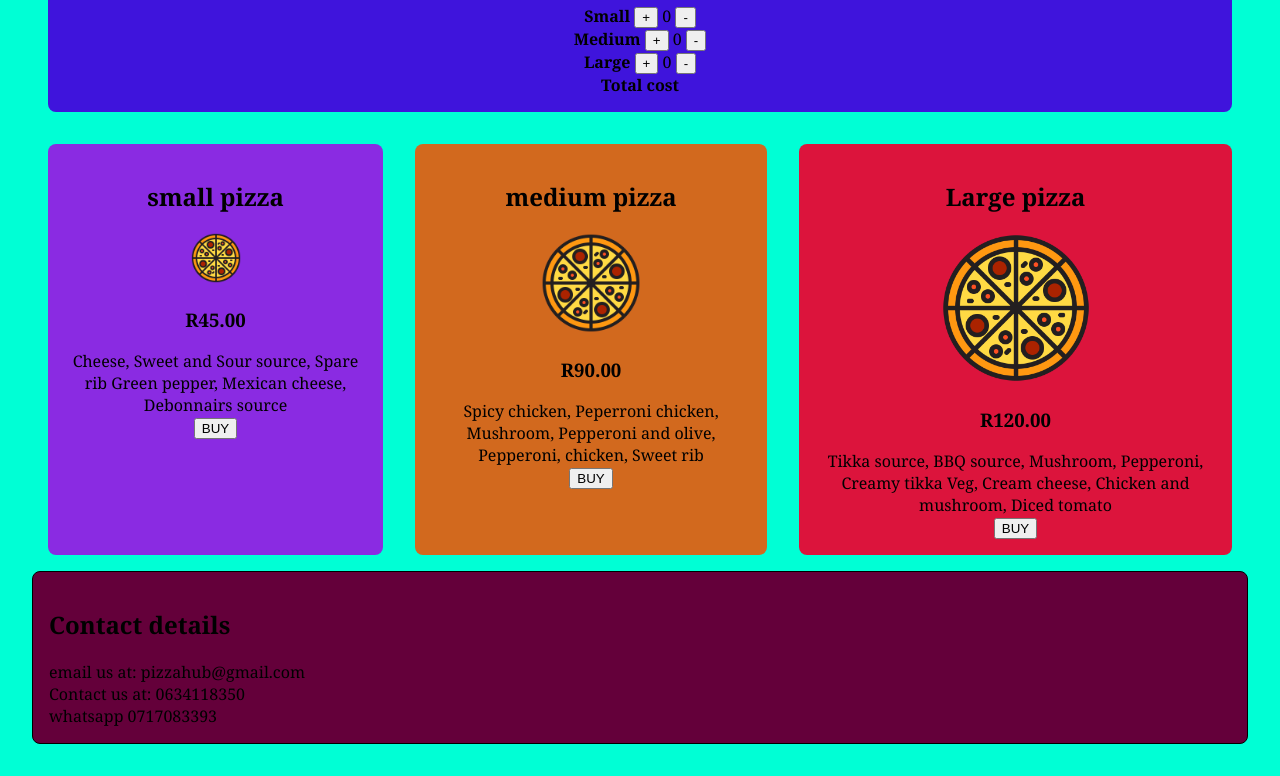
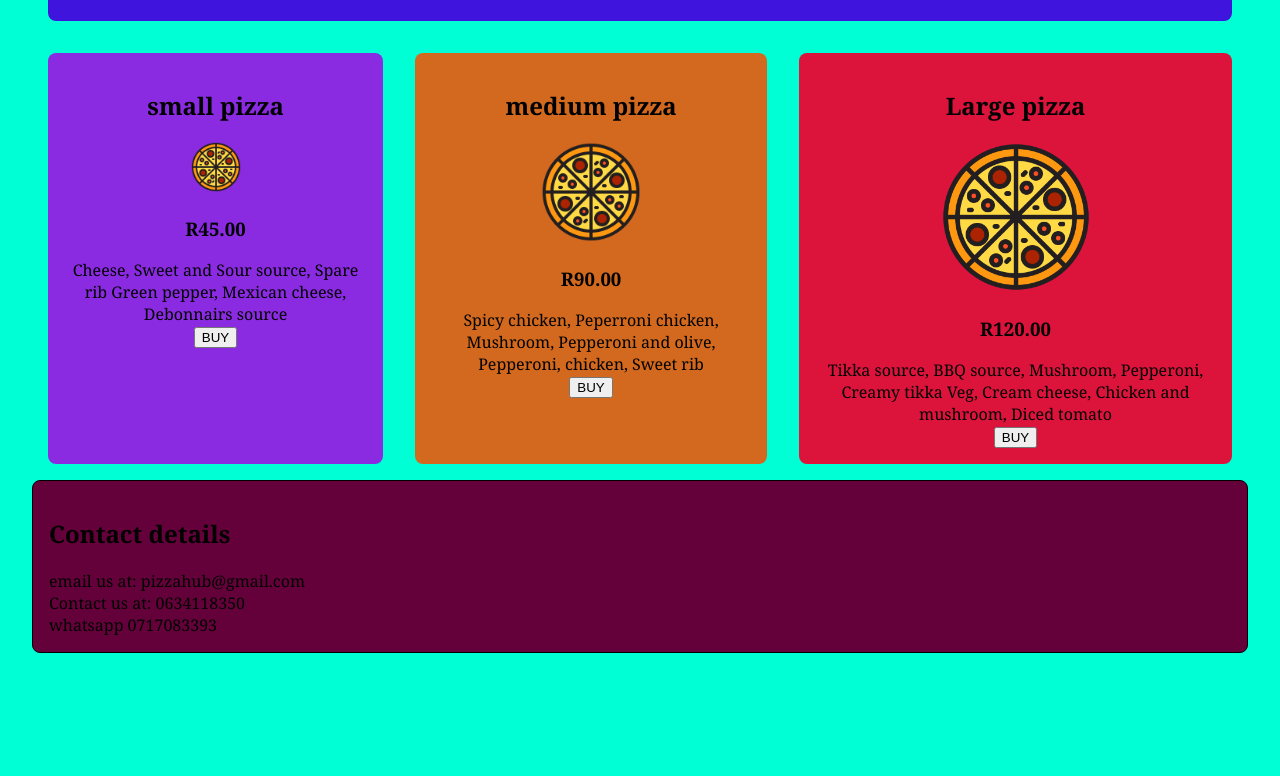
Before and after one commit to MZWANDILE0201/pizza-cart, a plain HTML site: page index.html in a window 1280 px wide. Shown: the part 279-1055 px from the top of the page. After the commit the page ends 964 px from the top, so only its background shows below. Drawn offline with nearby package versions, Linux system fonts and the light colour scheme.

Commit message:
second commit

```diff
--- a/index.html
+++ b/index.html
@@ -5,18 +5,26 @@
     <meta charset="UTF-8">
     <meta http-equiv="X-UA-Compatible" content="IE=edge">
     <meta name="viewport" content="width=device-width, initial-scale=1.0">
-    <title>Pizza Hub</title>
+    <title>Pizza hub</title>
     <link rel="stylesheet" href="style.css">
     <script defer src="https://cdn.jsdelivr.net/npm/alpinejs@3.x.x/dist/cdn.min.js"></script>
 </head>
 
 <body>
 
+
+    <h1>Pizza hub</h1>
+
     <div class="pizzaz"
-        x-data="{small:0, medium:0, large:0, Grandtotal:0, get total(){ return (this.small * 40.00 + this.medium * 70.00 + this.large * 120.00 ).toFixed(2)}, GrandTotal:0, checkout: false, paid:''}">
+        x-data="{small:0, medium:0, large:0, Grandtotal:0, get total(){ return (this.small * 45.00 + this.medium * 90.00 + this.large * 120.00 ).toFixed(2)}, GrandTotal:0, checkout: false, paid:''}">
         <div>
             <h1 class="section-header" style="text-align: center; color: #04010f;"><strong>Pizza hub</strong></h1>
         </div>
+
+        <div>
+            <div class="Shopping_cart">
+                <h1>Shopping cart</h1>
+
 
             <div class="Pizza">
                 <div class="cart" x-show="small != 0 || medium != 0 || large != 0">
@@ -28,7 +36,7 @@
                                 <button class="pizza" @click="small++">+</button> </template><span
                                 x-text="small"></span><template x-if="!checkout"><button class="pizza"
                                     @click="small--">-</button></template>
-                        <span>Price: R<span x-text="(small * 40.00).toFixed(2)"></span></span>
+                            <span>Price: R<span x-text="(small * 45.00).toFixed(2)"></span></span>
                         </div>
                     </template>
 
@@ -39,7 +47,7 @@
                                 <button class="pizza" @click="medium++">+</button> </template><span
                                 x-text="medium"></span><template x-if="!checkout"><button class="pizza"
                                     @click="medium--">-</button></template>
-                        <span>Price: R<span x-text="(medium * 70.00).toFixed(2)"></span></span>
+                            <span>Price: R<span x-text="(medium * 90.00).toFixed(2)"></span></span>
                         </div>
                     </template>
 
@@ -78,7 +86,7 @@
                     <template x-if="(parseInt(paid) < total && paid != total && checkout)">
                         <!-- <br> -->
                         <span>
-                        <div style="color: #0000004b;">
+                            <div style="color: #080101;">
                                 <h2><strong>There is no enough funds</strong></h2>
 
                             </div>
@@ -109,48 +117,9 @@
                     </template>
 
                 </div>
-
-
-
-            <h1>The most delicious pizza!!</h1>
-
-            <div>
-                <div class="Shopping_cart">
-                    <h1>Shopping cart</h1>
-
-                    <div>
-                        <div x-data="{ count :0 } ">
-                            <strong>Small</strong>
-                            <button @click="count++">+</button>
-                            <span class="counter" x-text="count">0</span>
-                            <button @click="count--">-</button>
-                        </div>
-
-                        <div>
-                            <div x-data="{ count :0 } ">
-                                <strong>Medium</strong>
-                                <button @click="count++">+</button>
-                                <span class="counter" x-text="count">0</span>
-                                <button @click="count--">-</button>
-                            </div>
-
-                            <div>
-                                <div x-data="{ count :0 } ">
-                                    <strong>Large</strong>
-                                    <button @click="count++">+</button>
-                                    <span class="counter" x-text="count">0</span>
-                                    <button @click="count--">-</button>
-                                </div>
-
-                                <div>
-                                    <strong>Total cost</strong>
             </div>
             </div>
         </div>
-                    </div>
-                </div>
-            </div>
-
         <div class="pizzas">
             <div class="pizza Small_pizza">
                 <h2>small pizza</h2>
@@ -162,7 +131,7 @@
 
                 <div x-data="{Buy}">
                     <div class="Buy" x-text="Buy"></div>
-                        <button class="Mdesign W Bdesign" @click="medium++">BUY</button>
+                    <button class="Mdesign W Bdesign" @click="small++">BUY</button>
                 </div>
             </div>
 
@@ -192,7 +161,7 @@
 
                 <div x-data="{Buy}">
                     <div class="Buy" x-text="Buy"></div>
-                        <button class="Mdesign W Bdesign" @click="medium++">BUY</button>
+                    <button class="Mdesign W Bdesign" @click="large++">BUY</button>
                 </div>
             </div>
 
@@ -213,7 +182,7 @@
 
         </div>
 
-
+    </div>
 
 </body>
 
```
Lines whose indentation alone changed are shown as unchanged.
